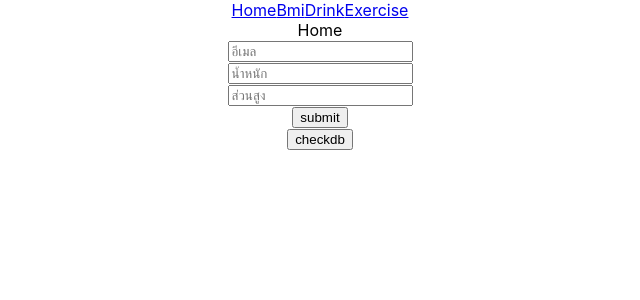
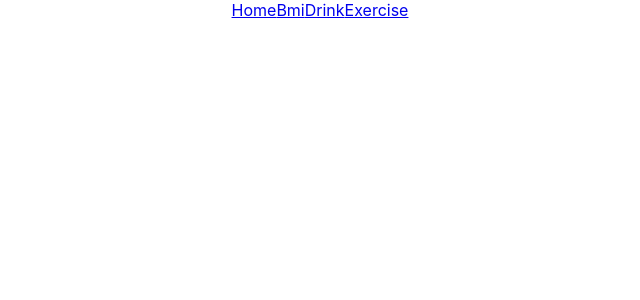
Before and after one commit to warat09/CalBmi, a React (Create React App) app: page / in a window 1280 px wide. Shown: the top 300 px of the page, without its empty margins (320-960 px from the left). Built offline with nearby package versions, Linux system fonts and the light colour scheme.

Commit message:
[UPDATE]Fixpath

```diff
--- a/src/App.js
+++ b/src/App.js
@@ -9,15 +9,15 @@ import './App.css';
 function App() {
   return (
     <div className="App">
-      <NavLink to="/">Home</NavLink>
-      <NavLink to="Bmi">Bmi</NavLink>
-      <NavLink to="Drink">Drink</NavLink>
-      <NavLink to="Exercise">Exercise</NavLink>
+      <NavLink to="CalBmi">Home</NavLink>
+      <NavLink to="CalBmi/Bmi">Bmi</NavLink>
+      <NavLink to="CalBmi/Drink">Drink</NavLink>
+      <NavLink to="CalBmi/Exercise">Exercise</NavLink>
         <Routes>
-          <Route path="/" element={<Home />} />
-          <Route path="Bmi" element={<Bmi />} />
-          <Route path="Drink" element={<Drink />} />
-          <Route path="Exercise" element={<Exercise />} />
+          <Route path="CalBmi" element={<Home />} />
+          <Route path="CalBmi/Bmi" element={<Bmi />} />
+          <Route path="CalBmi/Drink" element={<Drink />} />
+          <Route path="CalBmi/Exercise" element={<Exercise />} />
         </Routes>
     </div>
   );
```
